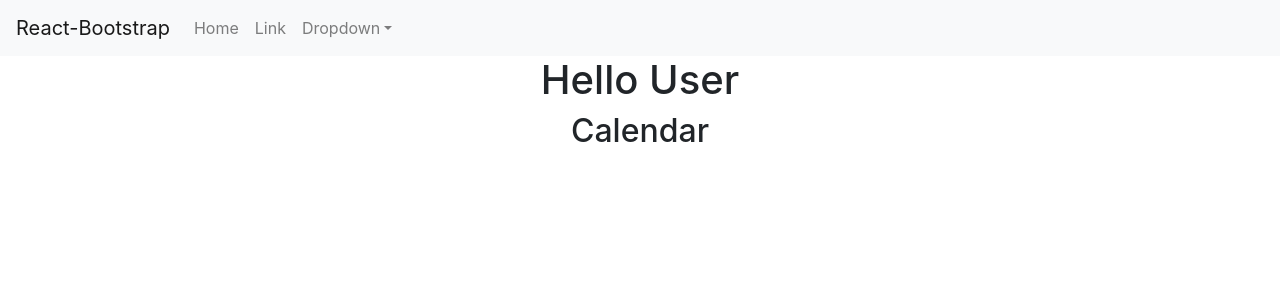
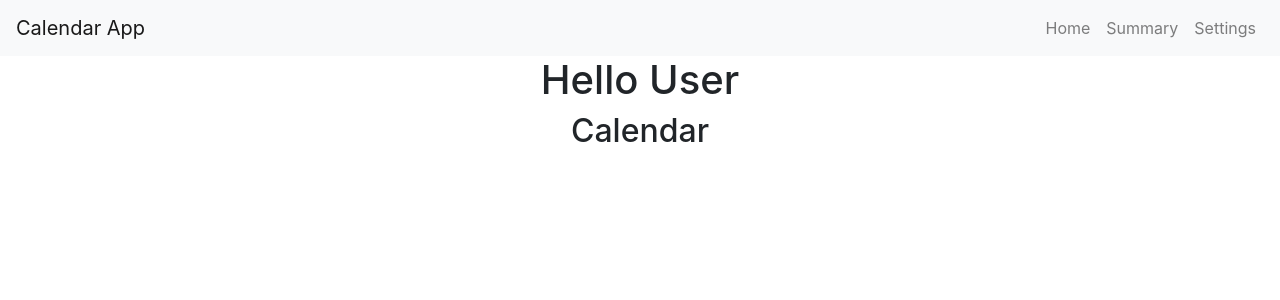
Before and after one commit to colejagdtiger/Push2Production, a React (Create React App) app in the folder artemis/: page / in a window 1280 px wide. Shown: the top 300 px of the page. Built offline with nearby package versions, Linux system fonts and the light colour scheme.

Commit message:
finished navbar

```diff
--- a/artemis/src/App.css
+++ b/artemis/src/App.css
@@ -6,6 +6,15 @@
   height: 40vmin;
   pointer-events: none;
 }
+
+/* transitions */
+.transition, a {
+    transition: .2s;
+    -moz-transition: .2s;
+    -webkit-transition: .2s;
+    -o-transition: .2s;
+}
+
 
 @media (prefers-reduced-motion: no-preference) {
   .App-logo {
--- a/artemis/src/MainNavbar.js
+++ b/artemis/src/MainNavbar.js
@@ -2,21 +2,23 @@ import react, {Component} from 'react';
 import {Navbar, Nav, NavDropdown, Container} from 'react-bootstrap';
 
 export default function MainNavbar(props) {
+    // TODO: state on which tab is clicked
     return (
-    <Navbar bg="light" expand="lg">
-        <Navbar.Brand href="#home">React-Bootstrap</Navbar.Brand>
+    <Navbar bg="light" expand="sm" sticky="top">
+        <Navbar.Brand href="#home">Calendar App</Navbar.Brand>
         <Navbar.Toggle aria-controls="basic-navbar-nav" />
         <Navbar.Collapse id="basic-navbar-nav">
-        <Nav className="mr-auto">
+        <Nav className="ml-auto">
             <Nav.Link href="#home">Home</Nav.Link>
-            <Nav.Link href="#link">Link</Nav.Link>
-            <NavDropdown title="Dropdown" id="basic-nav-dropdown">
-            <NavDropdown.Item href="#action/3.1">Action</NavDropdown.Item>
-            <NavDropdown.Item href="#action/3.2">Another action</NavDropdown.Item>
-            <NavDropdown.Item href="#action/3.3">Something</NavDropdown.Item>
-            <NavDropdown.Divider />
-            <NavDropdown.Item href="#action/3.4">Separated link</NavDropdown.Item>
-            </NavDropdown>
+            <Nav.Link href="#summary">Summary</Nav.Link>
+            <Nav.Link href="#settings">Settings</Nav.Link>
+            {/* <NavDropdown title="Dropdown" id="basic-nav-dropdown">
+                <NavDropdown.Item href="#action/3.1">Action</NavDropdown.Item>
+                <NavDropdown.Item href="#action/3.2">Another action</NavDropdown.Item>
+                <NavDropdown.Item href="#action/3.3">Something</NavDropdown.Item>
+                <NavDropdown.Divider />
+                <NavDropdown.Item href="#action/3.4">Separated link</NavDropdown.Item>
+            </NavDropdown> */}
         </Nav>
         </Navbar.Collapse>
     </Navbar>
```
